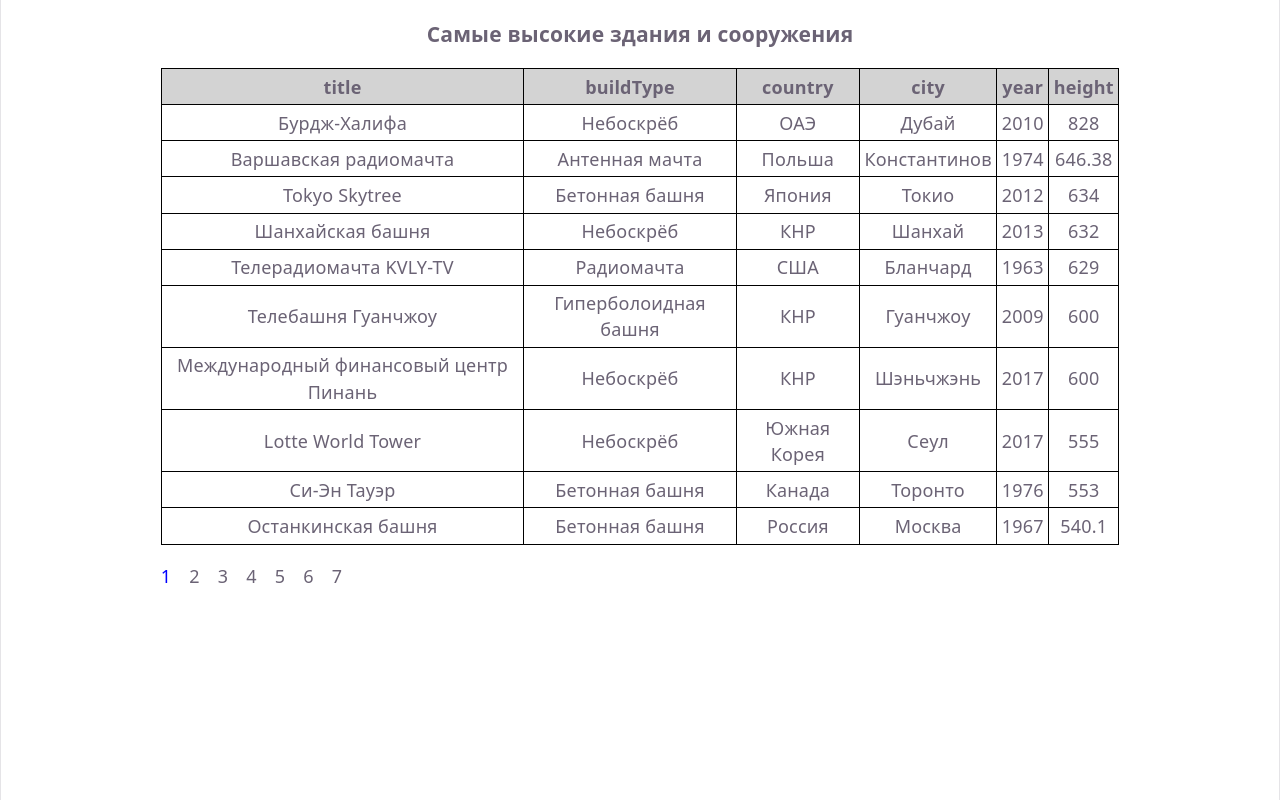
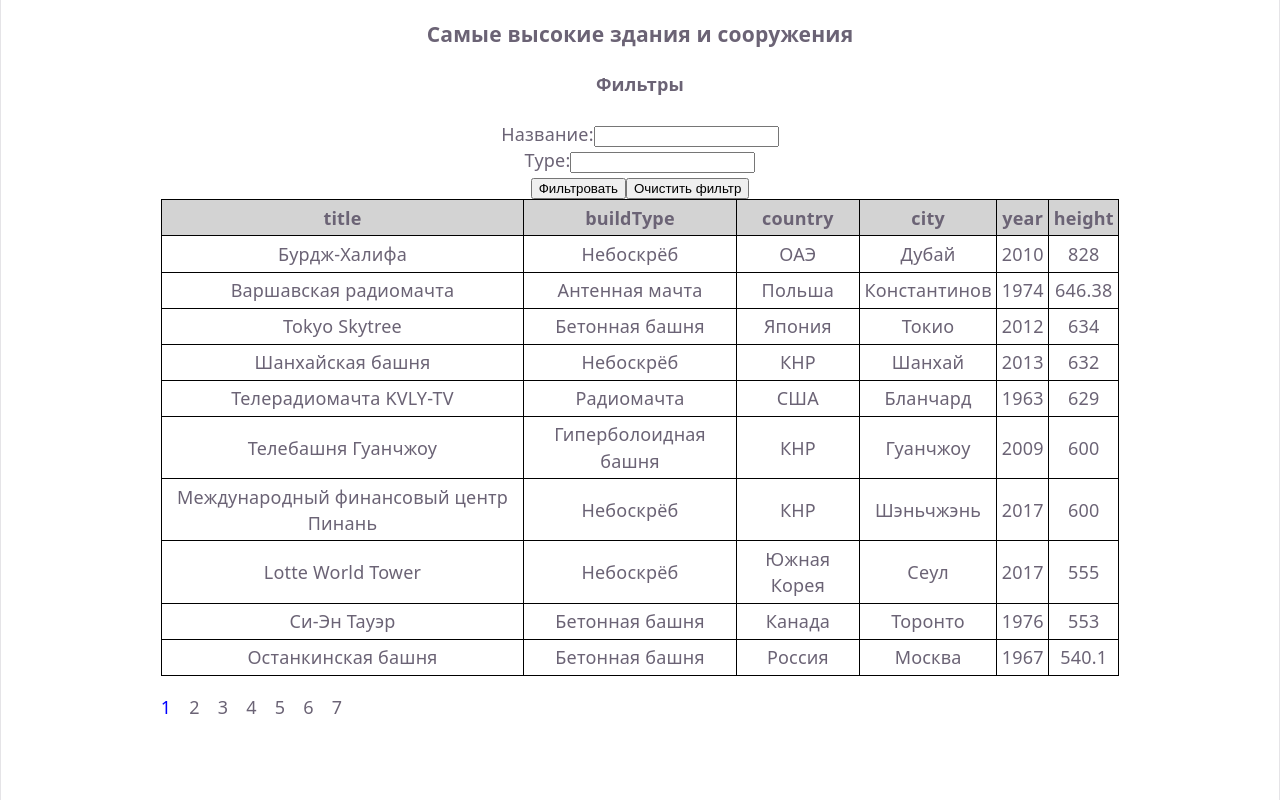
Before and after one commit to garden-mansion/lab_4, a React (Vite) app: page / in a window 1280 px wide. Built offline with nearby package versions, Linux system fonts and the light colour scheme.

Commit message:
feat: Очистка фильтра, сброс пагинации (переход на первую страницу при фильтрации или сбросе фильтрации)

```diff
--- /dev/null
+++ b/src/components/Filter.tsx
@@ -0,0 +1,57 @@
+import type { Dispatch, FC, MouseEventHandler, SetStateAction } from "react";
+import type { Building } from "../data";
+
+interface FilterProps {
+  dataTable: Building[],
+  setDataTable: Dispatch<SetStateAction<Building[]>>,
+  fullData: Building[],
+  resetCurrentPage: () => void;
+}
+
+export const Filter: FC<FilterProps> = (props) => {
+  const handleSubmit = (event: React.FormEvent<HTMLFormElement>) => {
+    event.preventDefault();
+
+    const formData = new FormData(event.currentTarget);
+
+    // создаем словарь со значениями полей формы
+    const filterField: Pick<Building, "title" | "buildType"> = {
+      title: formData.get("title")!.toString().toLowerCase(),
+      buildType: formData.get("buildType")!.toString().toLowerCase()
+    };
+
+    //фильтруем данные по значениям всех полей формы
+    let arr: Building[] = props.fullData;
+    for (const key in filterField) {
+      if (key !== "buildType" && key !== "title") continue;
+
+      arr = arr.filter(item => item[key].toLowerCase().includes(filterField[key]));
+    }
+
+    props.setDataTable(arr);
+    props.resetCurrentPage()
+  }
+
+  const handleClear: MouseEventHandler<HTMLButtonElement> = () => {
+    props.setDataTable(props.fullData);
+    props.resetCurrentPage()
+  }
+
+
+  return (
+    <form onSubmit={handleSubmit}>
+      <p>
+        <label>Название:</label>
+        <input name="title" type="text" />
+      </p>
+      <p>
+        <label>Type:</label>
+        <input name="buildType" type="text" />
+      </p>
+      <p>
+        <button type="submit">Фильтровать</button>
+        <button type="reset" onClick={handleClear}>Очистить фильтр</button>
+      </p>
+    </form>
+  )
+}
--- a/src/components/Table.tsx
+++ b/src/components/Table.tsx
@@ -3,6 +3,7 @@ import TableBody from './TableBody';
 import styles from '../css/Table.module.css'
 import { useState, type FC, type MouseEventHandler } from 'react';
 import type { Building } from '../data.js';
+import { Filter } from './Filter.js';
 
 /*
    компонент, выводящий на страницу таблицу
@@ -19,12 +20,14 @@ interface TableProps {
 const Table: FC<TableProps> = (props) => {
 
     //количество страниц разбиения таблицы
-    const n = Math.ceil(props.data.length / props.amountRows);
+    const [dataTable, setDataTable] = useState<Building[]>(props.data);
+    const n = Math.ceil(dataTable.length / props.amountRows);
 
     // массив с номерами страниц
     const arr = Array.from({ length: n }, (_, i) => i + 1);
 
     const [currentPage, setCurrentPage] = useState(1);
+    const resetCurrentPage = () => setCurrentPage(1);
 
     const handlePageChange: MouseEventHandler<HTMLSpanElement> = (event) => {
         const value = +event.currentTarget.innerHTML;
@@ -52,9 +55,12 @@ const Table: FC<TableProps> = (props) => {
 
     return (
         <>
+            <h4>Фильтры</h4>
+            <Filter resetCurrentPage={resetCurrentPage} dataTable={dataTable} setDataTable={setDataTable} fullData={props.data} />
+
             <table className={styles['table']}>
                 <TableHead head={Object.keys(props.data[0])} />
-                <TableBody body={props.data} amountRows={props.amountRows} numPage={currentPage} isPaginationEnabled={props.isPaginationEnabled} />
+                <TableBody body={dataTable} amountRows={props.amountRows} numPage={currentPage} isPaginationEnabled={props.isPaginationEnabled} />
             </table>
 
             <div className={paginationClassName.join(' ')}>
```
